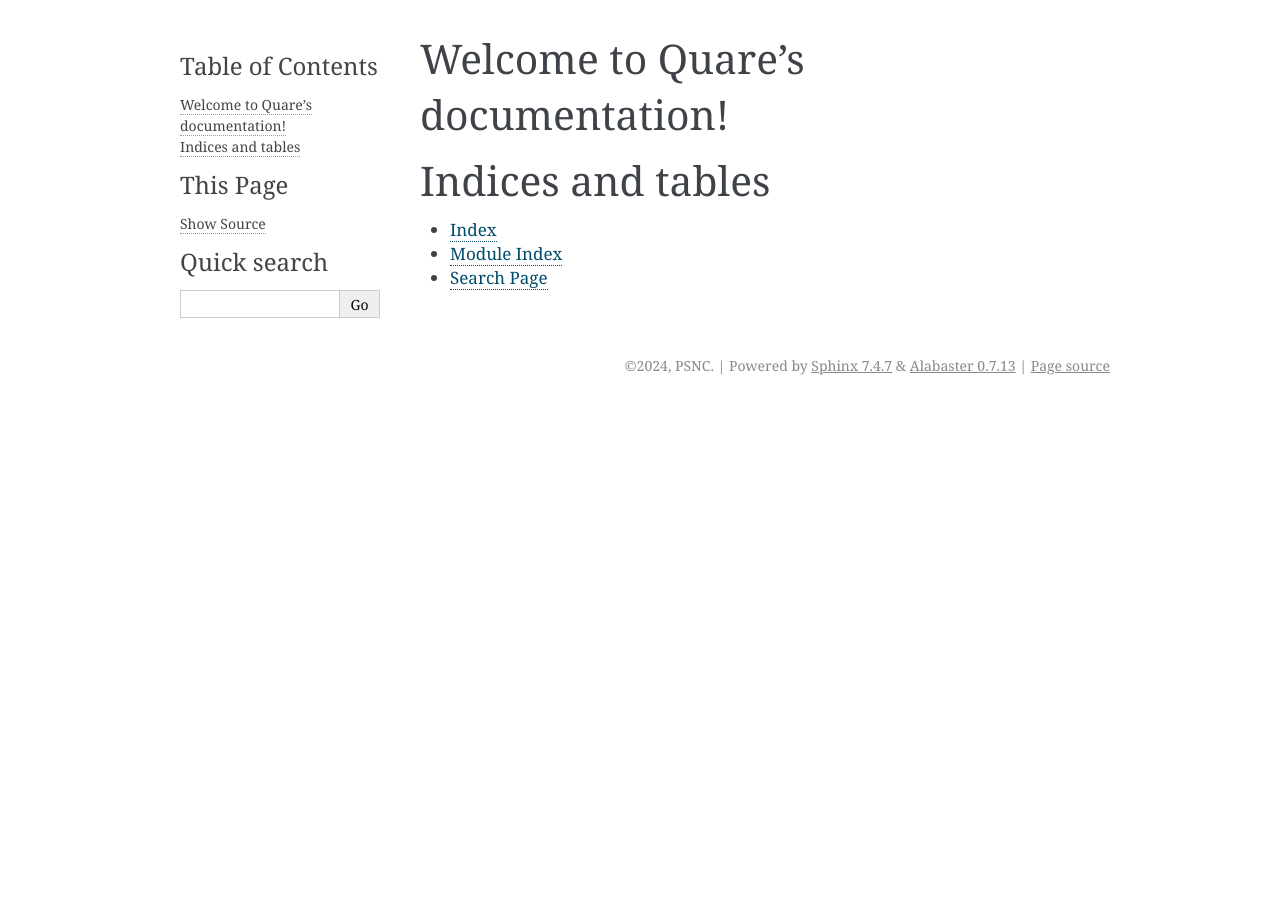
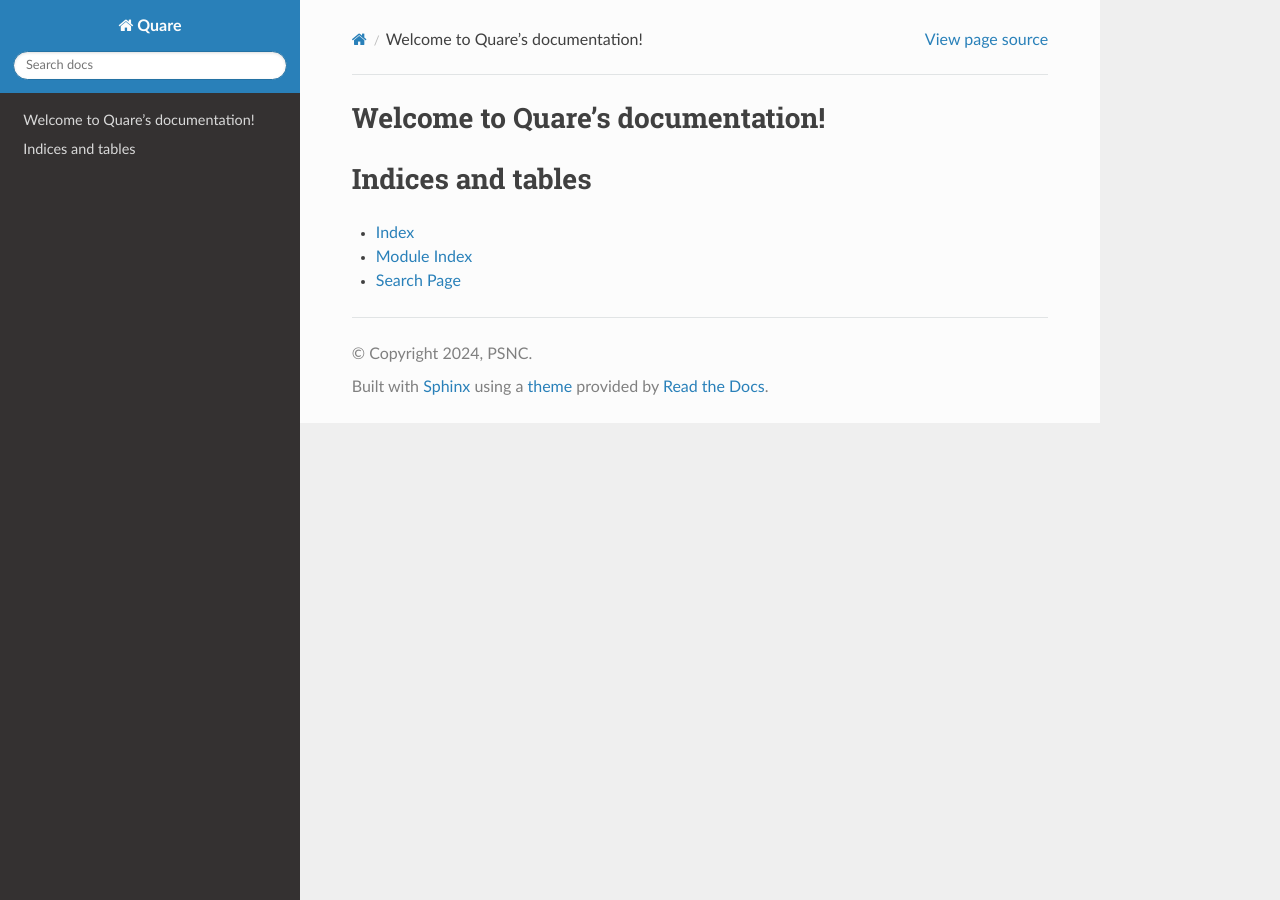
Before and after one commit to HiPERACT-Data-analytics-and-AI/Quare, a Sphinx documentation site: the page built from docs/source/index.rst, in a window 1280 px wide. Built offline with Sphinx 7.4.7 and the Read the Docs theme 2.0.0, drawn with Linux system fonts in a browser that asks for light colours.

Commit message:
Sphinx tests

```diff
--- a/docs/source/conf.py
+++ b/docs/source/conf.py
@@ -5,6 +5,10 @@
 
 # -- Project information -----------------------------------------------------
 # https://www.sphinx-doc.org/en/master/usage/configuration.html#project-information
+import os
+import sys
+sys.path.insert(0, os.path.abspath('..'))
+
 
 project = 'Quare'
 copyright = '2024, PSNC'
@@ -13,7 +17,11 @@ author = 'PSNC'
 # -- General configuration ---------------------------------------------------
 # https://www.sphinx-doc.org/en/master/usage/configuration.html#general-configuration
 
-extensions = []
+extensions = [
+    'sphinx.ext.autodoc',
+    'sphinx.ext.viewcode',
+    'sphinx.ext.napoleon'
+]
 
 templates_path = ['_templates']
 exclude_patterns = []
@@ -23,5 +31,5 @@ exclude_patterns = []
 # -- Options for HTML output -------------------------------------------------
 # https://www.sphinx-doc.org/en/master/usage/configuration.html#options-for-html-output
 
-html_theme = 'alabaster'
+html_theme = 'sphinx_rtd_theme'
 html_static_path = ['_static']
--- a/pyproject.toml
+++ b/pyproject.toml
@@ -19,6 +19,7 @@ SQLAlchemy = "^2.0.28"
 [tool.poetry.group.dev.dependencies]
 pre-commit = "^3.6.2"
 sphinx = "^7.3.7"
+sphinx-rtd-theme = "^2.0.0"
 
 [build-system]
 requires = ["poetry-core"]
```
Also changed, not shown: docs/source/usage.rst (added), 1 other file.
